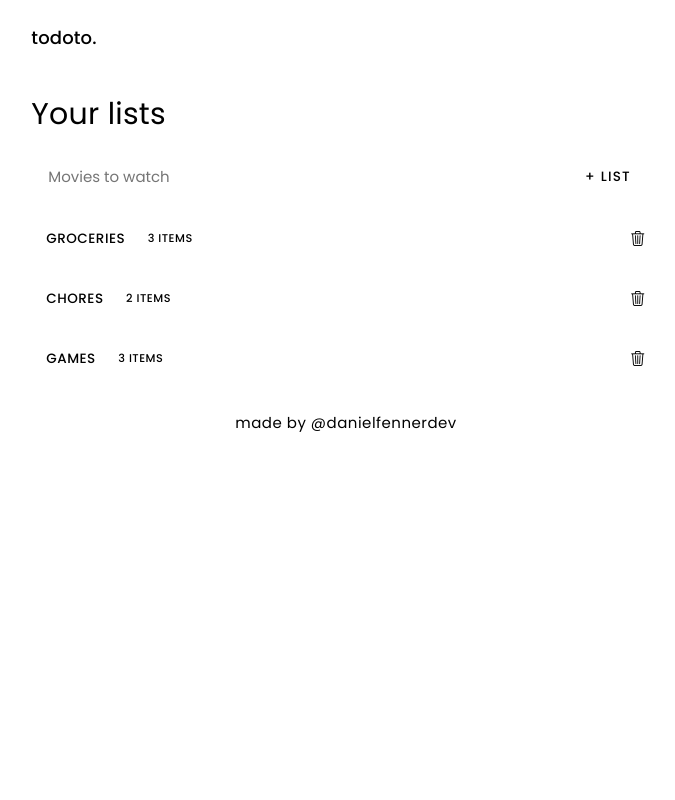
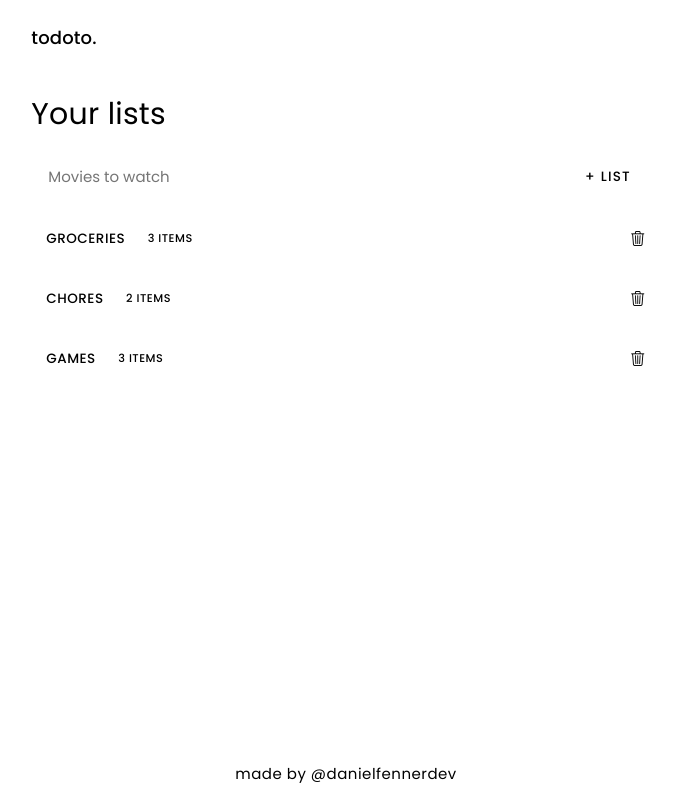
Before and after one commit to DanielcFenner/todoto, a React (Create React App) app: page / in a window 1280 px wide. Shown: the whole page, without its empty margins (294-969 px from the left). Built offline with nearby package versions, Linux system fonts and the light colour scheme.

Commit message:
Put the footer to bottom and added basic animation

```diff
--- a/src/components/Footer.css
+++ b/src/components/Footer.css
@@ -1,7 +1,8 @@
 footer {
-  background-color: var(--blue3);
   display: flex;
   justify-content: center;
+  border-top-left-radius: 0.5rem;
+  border-top-right-radius: 0.5rem;
 }
 
 footer a {
@@ -10,6 +11,8 @@ footer a {
   color: var(--blue12);
   width: 100%;
   text-align: center;
+  border-top-left-radius: 0.5rem;
+  border-top-right-radius: 0.5rem;
 }
 
 footer a:hover {
--- a/src/components/List.css
+++ b/src/components/List.css
@@ -3,6 +3,7 @@
   display: flex;
   flex-direction: column;
   gap: 1rem;
+  flex-grow: 1;
 }
 
 .list--titlearea {
@@ -79,6 +80,7 @@
   justify-content: space-between;
   align-items: center;
   gap: 1rem;
+  animation: slideup 0.25s;
 }
 
 .list--item p {
--- a/src/components/Lists.css
+++ b/src/components/Lists.css
@@ -3,6 +3,7 @@
   display: flex;
   flex-direction: column;
   gap: 1rem;
+  flex-grow: 1;
 }
 
 .lists-containerContainer {
@@ -23,6 +24,7 @@
   font-weight: 500;
   cursor: pointer;
   padding-left: 1rem;
+  animation: slideup 0.25s;
 }
 
 .lists--itemContainer i {
--- a/src/index.css
+++ b/src/index.css
@@ -2,6 +2,17 @@
 @import "@radix-ui/colors/slate.css";
 @import "@radix-ui/colors/blue.css";
 @import "@radix-ui/colors/pink.css";
+
+@keyframes slideup {
+  from {
+    transform: translate(0px, 3rem);
+    opacity: 0%;
+  }
+  to {
+    transform: translate(0px, 0px);
+    opacity: 100%;
+  }
+}
 
 * {
   padding: 0;
@@ -63,10 +74,13 @@ button {
 }
 
 .appwrapper {
+  min-height: 100vh;
   display: flex;
   justify-content: center;
 }
 
 .wrapper {
+  display: flex;
+  flex-direction: column;
   width: 70ch;
 }
```
